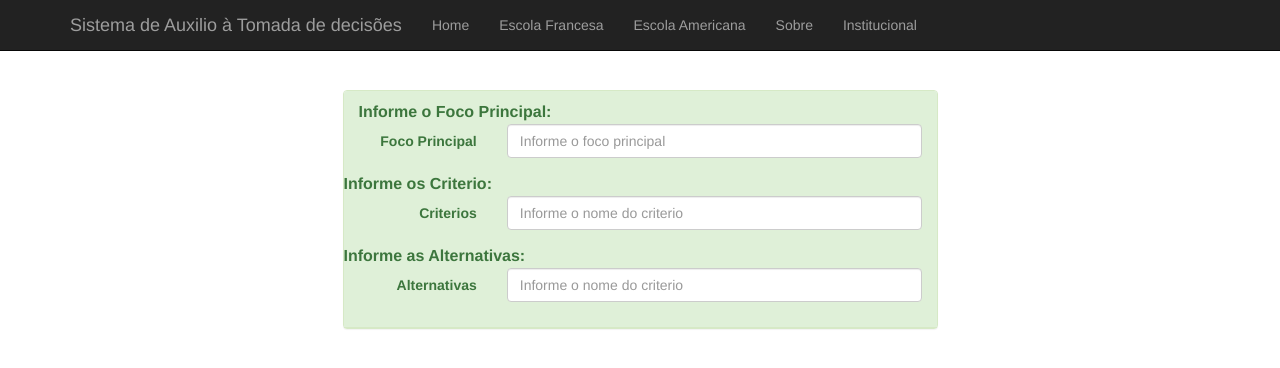
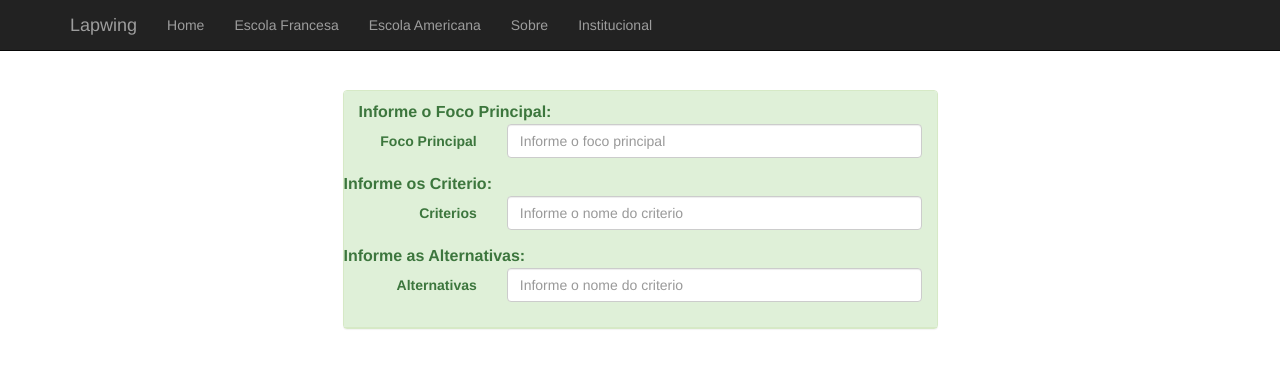
Before and after one commit to OthoGarcia/Analise-Decisoria, a Django app: page /ahp/ahp/ in a window 1280 px wide. Shown: the top 368 px of the page. Run offline with Django 3.2, Linux system fonts and the light colour scheme; some libraries are stand-ins or nearby versions.

Commit message:
Alterado o nome do site

```diff
--- a/analise_decisoria/main/templates/main/base.html
+++ b/analise_decisoria/main/templates/main/base.html
@@ -35,7 +35,7 @@
         <span class="icon-bar"></span>
         <span class="icon-bar"></span>
       </button>
-      <a class="navbar-brand" href="/">Sistema de Auxilio à Tomada de decisões</a>
+      <a class="navbar-brand" href="/">Lapwing</a>
     </div>
 
     <div id="navbar" class="navbar-collapse collapse">
```
